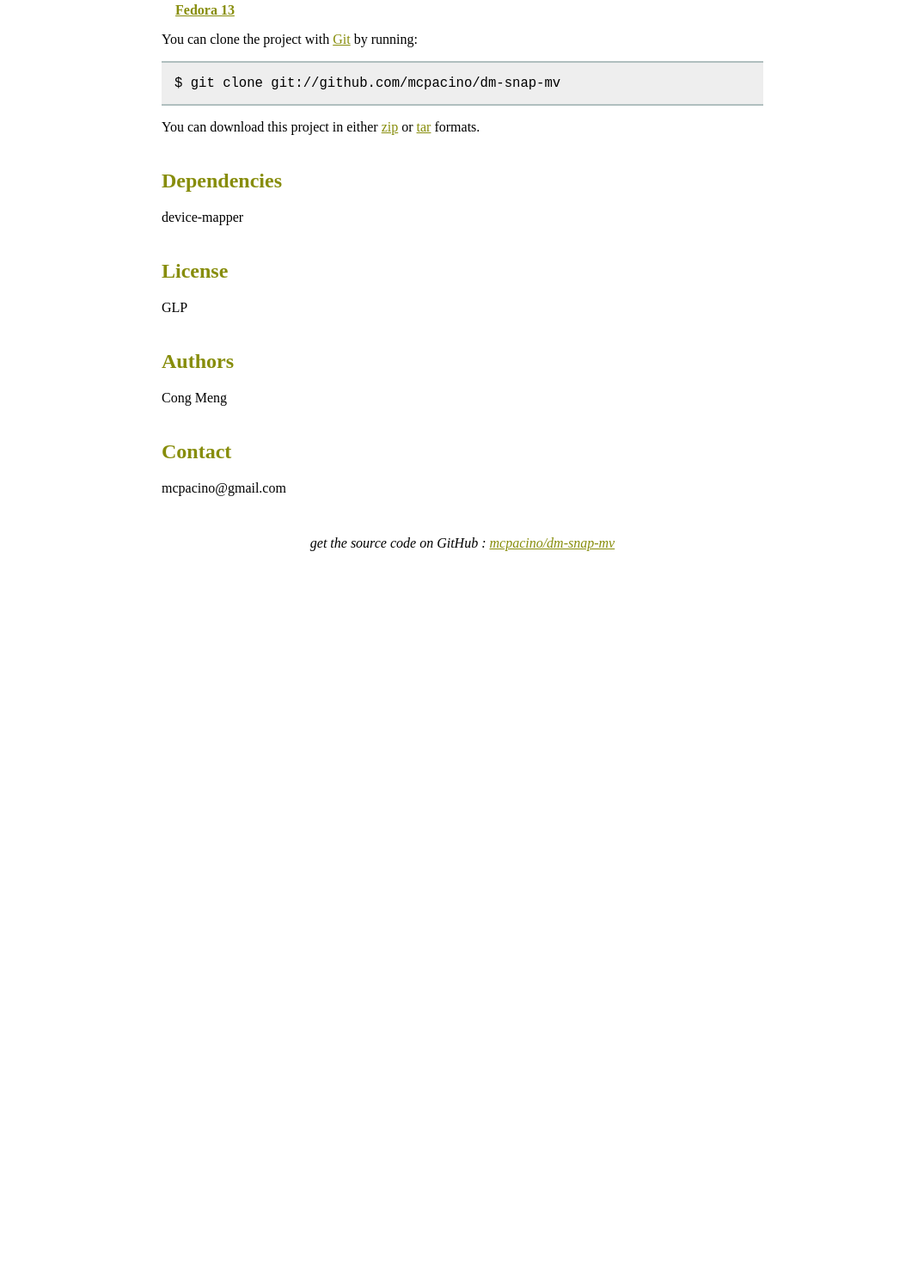
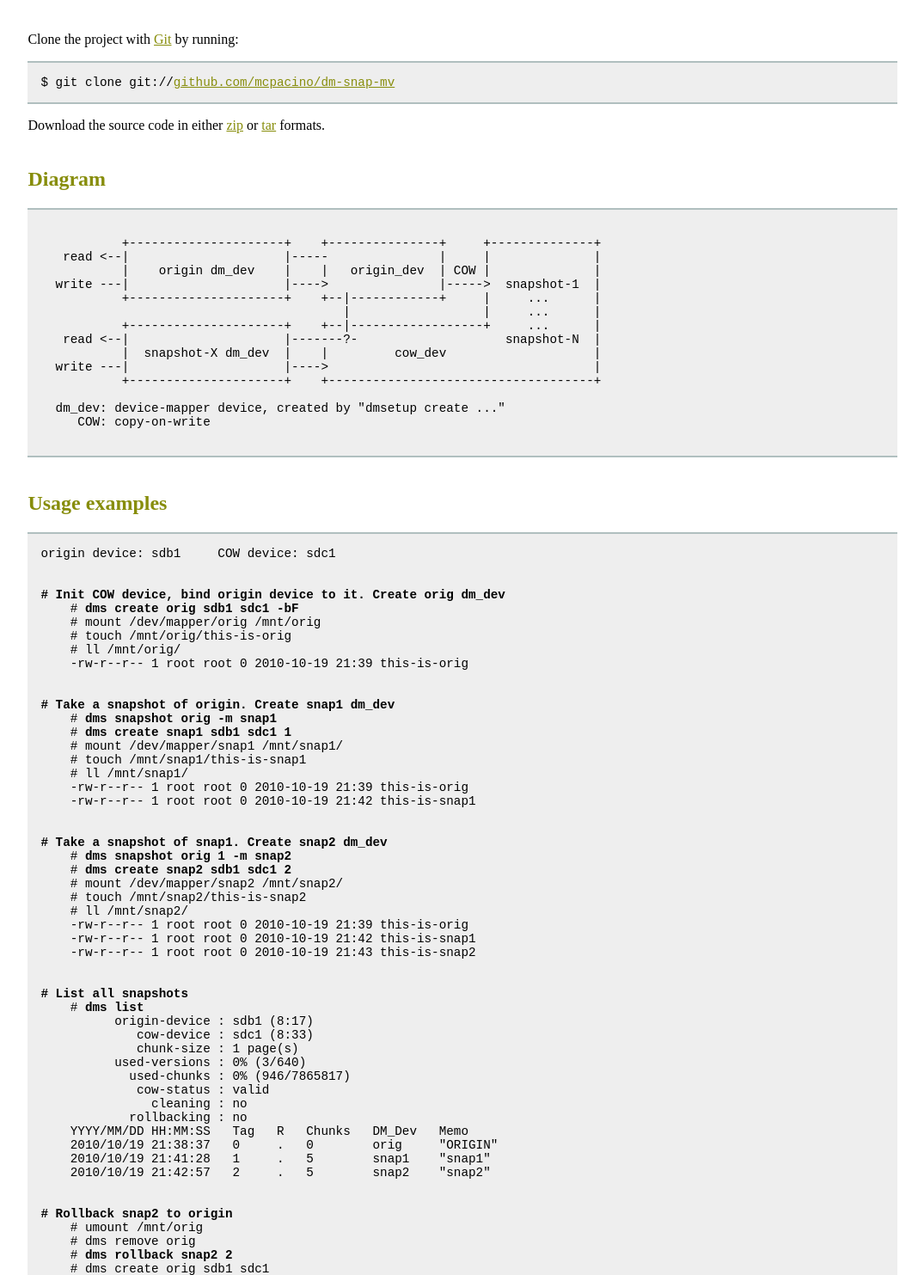
Before and after one commit to cmenginnz/dm-snap-mv, a plain HTML site: page index.html in a window 1280 px wide. Shown: the part 716-2199 px from the top of the page at 86% size, without its empty margins (102-1177 px from the left). Before the commit the page ends 1365 px from the top, so only its background shows below. Drawn offline with Linux system fonts and the light colour scheme.

Commit message:
add diagram and usage example sections

```diff
--- a/index.html
+++ b/index.html
@@ -10,13 +10,13 @@
 <style type="text/css">
 	body {
 		margin-top: 1.0em;
+		color: #000000;
 		font-family: "Helvetica,Arial,FreeSans";
-  			color: #000000;
 	}
 
 	#container {
 		margin: 0 auto;
-			width: 700px;
+		width: 80%;
 	}
 
 	h1 { font-size: 3.3em; color: #878d0b; margin-bottom: 3px; }
@@ -27,11 +27,13 @@
 	a { color: #878d0b; }
 	.description { color: #878d0b; font-size: 1.2em; margin-bottom: 50px; margin-top: 10px; font-style: italic;}
 	.download { float: right; }
-	    	pre { background: #eeeeee; color: #000000; padding: 15px; font-size: 1.2em; border-width: 2px 0px 2px 0px; border-color: #b0bfbf; border-style: solid;}
+	pre { font-size: 1.1em; background: #eeeeee; padding: 15px; border-width: 2px 0px 2px 0px; border-color: #b0bfbf; border-style: solid;}
 	hr { border: 0; width: 80%; border-bottom: 1px solid #aaa}
 	.footer { text-align:center; padding-top:30px; font-style: italic; }
 </style>
+
 </head>
+
 
 <body>
 <a href="http://github.com/mcpacino/dm-snap-mv"><img style="position: absolute; top: 0; right: 0; border: 0;" src="http://s3.amazonaws.com/github/ribbons/forkme_right_darkblue_121621.png" alt="Fork me on GitHub" /></a>
@@ -75,10 +77,9 @@ features
 </pre></p>
 
 
-
 <h2>Download</h2>
 <p>
-  Binary package from <a href="https://build.opensuse.org/package/show?package=dm-snap-mv&project=home%3Amcpacino">OBS</a> for:
+  Download binary package from <a href="https://build.opensuse.org/package/show?package=dm-snap-mv&project=home%3Amcpacino">OBS</a> for:
 </p>
 <p>
   &nbsp;&nbsp;&nbsp;&nbsp;<a href="http://download.opensuse.org/repositories/home:/mcpacino/openSUSE_11.3/"><b>OpenSUSE 11.3</b></a>
@@ -86,20 +87,120 @@ features
 <p>
   &nbsp;&nbsp;&nbsp;&nbsp;<a href="http://download.opensuse.org/repositories/home:/mcpacino/Fedora_13/"><b>Fedora 13</b></a>
 </p>
+<br>
 <p>
-  You can clone the project with <a href="http://git-scm.com">Git</a>
+  Clone the project with <a href="http://git-scm.com">Git</a>
   by running:
-  <pre>$ git clone git://github.com/mcpacino/dm-snap-mv</pre>
+  <pre>$ git clone git://<a href="http://github.com/mcpacino/dm-snap-mv">github.com/mcpacino/dm-snap-mv</a></pre>
 </p>
 <p>
-  You can download this project in either
+  Download the source code in either
   <a href="http://github.com/mcpacino/dm-snap-mv/zipball/master">zip</a> or
   <a href="http://github.com/mcpacino/dm-snap-mv/tarball/master">tar</a> formats.
 </p>
 
 
+<h2>Diagram</h2>
+<p><pre>
+
+           +---------------------+    +---------------+     +--------------+
+   read <--|                     |-----               |     |              |
+           |    origin dm_dev    |    |   origin_dev  | COW |              |
+  write ---|                     |---->               |----->  snapshot-1  |
+           +---------------------+    +--|------------+     |     ...      |
+                                         |                  |     ...      |
+           +---------------------+    +--|------------------+     ...      |
+   read <--|                     |-------?-                    snapshot-N  |
+           |  snapshot-X dm_dev  |    |         cow_dev                    |
+  write ---|                     |---->                                    |
+           +---------------------+    +------------------------------------+
+
+  dm_dev: device-mapper device, created by "dmsetup create ..."
+     COW: copy-on-write
+
+</pre></p>
+
+
+<h2>Usage examples</h2>
+<p><pre>
+origin device: sdb1     COW device: sdc1
+
+
+<b># Init COW device, bind origin device to it. Create orig dm_dev</b>
+    # <b>dms create orig sdb1 sdc1 -bF</b>
+    # mount /dev/mapper/orig /mnt/orig
+    # touch /mnt/orig/this-is-orig
+    # ll /mnt/orig/
+    -rw-r--r-- 1 root root 0 2010-10-19 21:39 this-is-orig
+
+
+<b># Take a snapshot of origin. Create snap1 dm_dev</b>
+    # <b>dms snapshot orig -m snap1</b>
+    # <b>dms create snap1 sdb1 sdc1 1</b>
+    # mount /dev/mapper/snap1 /mnt/snap1/
+    # touch /mnt/snap1/this-is-snap1
+    # ll /mnt/snap1/
+    -rw-r--r-- 1 root root 0 2010-10-19 21:39 this-is-orig
+    -rw-r--r-- 1 root root 0 2010-10-19 21:42 this-is-snap1
+
+
+<b># Take a snapshot of snap1. Create snap2 dm_dev</b>
+    # <b>dms snapshot orig 1 -m snap2</b>
+    # <b>dms create snap2 sdb1 sdc1 2</b>
+    # mount /dev/mapper/snap2 /mnt/snap2/
+    # touch /mnt/snap2/this-is-snap2
+    # ll /mnt/snap2/
+    -rw-r--r-- 1 root root 0 2010-10-19 21:39 this-is-orig
+    -rw-r--r-- 1 root root 0 2010-10-19 21:42 this-is-snap1
+    -rw-r--r-- 1 root root 0 2010-10-19 21:43 this-is-snap2
+
+
+<b># List all snapshots</b>
+    # <b>dms list</b>
+          origin-device : sdb1 (8:17)
+             cow-device : sdc1 (8:33)
+             chunk-size : 1 page(s)
+          used-versions : 0% (3/640)
+            used-chunks : 0% (946/7865817)
+             cow-status : valid
+               cleaning : no
+            rollbacking : no
+    YYYY/MM/DD HH:MM:SS   Tag   R   Chunks   DM_Dev   Memo
+    2010/10/19 21:38:37   0     .   0        orig     "ORIGIN"
+    2010/10/19 21:41:28   1     .   5        snap1    "snap1"
+    2010/10/19 21:42:57   2     .   5        snap2    "snap2"
+
+
+<b># Rollback snap2 to origin</b>
+    # umount /mnt/orig
+    # dms remove orig
+    # <b>dms rollback snap2 2</b>
+    # dms create orig sdb1 sdc1
+    # mount /dev/mapper/orig /mnt/orig
+    # touch /mnt/orig/this-is-orig-after-rollback
+    # ll /mnt/orig
+    -rw-r--r-- 1 root root 0 2010-10-19 21:39 this-is-orig
+    -rw-r--r-- 1 root root 0 2010-10-19 22:04 this-is-orig-after-rollback
+    -rw-r--r-- 1 root root 0 2010-10-19 21:42 this-is-snap1
+    -rw-r--r-- 1 root root 0 2010-10-19 21:43 this-is-snap2
+
+
+<b># Stop dm-snap-mv. Take a look at origin device sdb2</b>
+    # umount /mnt/orig /mnt/snap1 /mnt/snap2
+    # dmsetup remove_all
+    # mount /dev/sdb1 /mnt/
+    # ll /mnt/
+    -rw-r--r-- 1 root root 0 2010-10-19 21:39 this-is-orig
+    -rw-r--r-- 1 root root 0 2010-10-19 22:04 this-is-orig-after-rollback
+    -rw-r--r-- 1 root root 0 2010-10-19 21:42 this-is-snap1
+    -rw-r--r-- 1 root root 0 2010-10-19 21:43 this-is-snap2
+
+</pre></p>
+
+
 <h2>Dependencies</h2>
 <p>device-mapper</p>
+<p>kernel >= 2.6.33
 <h2>License</h2>
 <p>GLP</p>
 <h2>Authors</h2>
```
Lines whose indentation alone changed are shown as unchanged.
